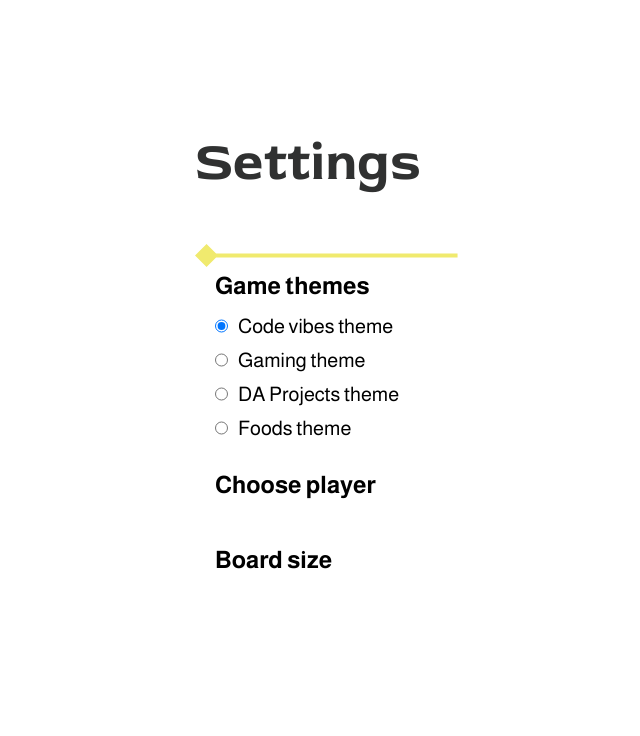
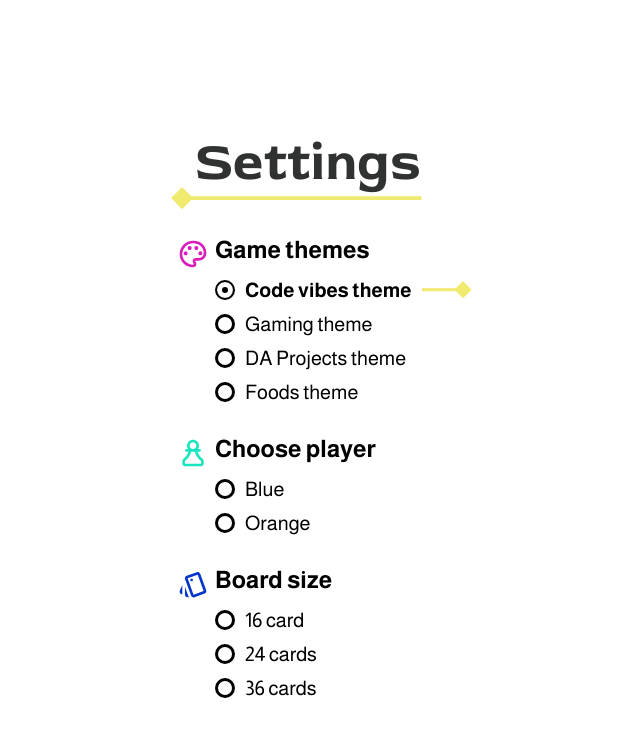
Before and after one commit to EugenLiske/memory_app, a website built with Vite: page index.html in a window 1280 px wide. Both pictures are taken after a click on the radio button "Code vibes theme". Shown: the whole page, without its empty margins (1-641 px from the left). Built offline with nearby package versions, Linux system fonts and the light colour scheme.

Commit message:
settings options and hover effect added

```diff
--- a/index.html
+++ b/index.html
@@ -11,7 +11,7 @@
 <main class="settings-screen">
     <div class="settings-screen__title-wrapper">
         <h1 class="settings-screen__title">Settings</h1>
-        <img src="./assets/settings-screen/headline_decoration.svg" alt="">
+        <img class="settings-screen__title-decoration" src="./assets/settings-screen/headline_decoration.svg" alt="">
     </div>
 
     <div class="settings-screen__content">
@@ -19,41 +19,77 @@
             <fieldset class="settings-screen__group">
                 <legend class="settings-screen__group-title">
                     Game themes
+                    <img class="settings-screen__group-title-icon" src="./public/assets/settings-screen/icon-game-themes.svg" alt="">
                 </legend>
 
                 <div class="setting-option">
-                    <input class="setting-option__input" id="codeVibesTheme" type="radio"/>
+                    <input class="setting-option__input" id="codeVibesTheme" type="radio" name="theme"/>
                     <label class="setting-option__label" for="codeVibesTheme">Code vibes theme</label>
+                    <img class="setting-option__decoration" src="./public/assets/settings-screen/setting-option-selector.svg" alt="">
                 </div>
 
                 <div class="setting-option">
-                    <input class="setting-option__input" id="gamingTheme" type="radio"/>
+                    <input class="setting-option__input" id="gamingTheme" type="radio" name="theme"/>
                     <label class="setting-option__label" for="gamingTheme">Gaming theme</label>
+                    <img class="setting-option__decoration" src="./public/assets/settings-screen/setting-option-selector.svg" alt="">
                 </div>
 
                 <div class="setting-option">
-                    <input class="setting-option__input" id="DAProjectsTheme" type="radio"/>
+                    <input class="setting-option__input" id="DAProjectsTheme" type="radio" name="theme"/>
                     <label class="setting-option__label" for="DAProjectsTheme">DA Projects theme</label>
+                    <img class="setting-option__decoration" src="./public/assets/settings-screen/setting-option-selector.svg" alt="">
                 </div>
 
                 <div class="setting-option">
-                    <input class="setting-option__input" id="foodsTheme" type="radio"/>
+                    <input class="setting-option__input" id="foodsTheme" type="radio" name="theme"/>
                     <label class="setting-option__label" for="foodsTheme">Foods theme</label>
+                    <img class="setting-option__decoration" src="./public/assets/settings-screen/setting-option-selector.svg" alt="">
                 </div>
             </fieldset>
 
             <fieldset class="settings-screen__group">
                 <legend class="settings-screen__group-title">
                     Choose player
+                    <img class="settings-screen__group-title-icon" src="./public/assets/settings-screen/icon-choose-player.svg" alt="">
                 </legend>
+
+                <div class="setting-option">
+                    <input class="setting-option__input" id="bluePlayer" type="radio" name="player"/>
+                    <label class="setting-option__label" for="bluePlayer">Blue</label>
+                    <img class="setting-option__decoration" src="./public/assets/settings-screen/setting-option-selector.svg" alt="">
+                </div>
+
+                <div class="setting-option">
+                    <input class="setting-option__input" id="orangePlayer" type="radio" name="player"/>
+                    <label class="setting-option__label" for="orangePlayer">Orange</label>
+                    <img class="setting-option__decoration" src="./public/assets/settings-screen/setting-option-selector.svg" alt="">
+                </div>
 
             </fieldset>
 
             <fieldset class="settings-screen__group">
                 <legend class="settings-screen__group-title">
                     Board size
+                    <img class="settings-screen__group-title-icon" src="./public/assets/settings-screen/icon-board-size.svg" alt="">
                 </legend>
 
+                <div class="setting-option">
+                    <input class="setting-option__input" id="board16" type="radio" name="board-size" value="16"/>
+                    <label class="setting-option__label" for="board16">16 card</label>
+                    <img class="setting-option__decoration" src="./public/assets/settings-screen/setting-option-selector.svg" alt="">
+                </div>
+
+                <div class="setting-option">
+                    <input class="setting-option__input" id="board24" type="radio" name="board-size" value="24"/>
+                    <label class="setting-option__label" for="board24">24 cards</label>
+                    <img class="setting-option__decoration" src="./public/assets/settings-screen/setting-option-selector.svg" alt="">
+                </div>
+
+                <div class="setting-option">
+                    <input class="setting-option__input" id="board36" type="radio" name="board-size" value="36"/>
+                    <label class="setting-option__label" for="board36">36 cards</label>
+                    <img class="setting-option__decoration" src="./public/assets/settings-screen/setting-option-selector.svg" alt="">
+                </div>
             </fieldset>
         </form>
 
--- a/src/styles/components/_setting-option.scss
+++ b/src/styles/components/_setting-option.scss
@@ -1,13 +1,76 @@
 .setting-option {
+    position: relative;
+    height: 22px;
+
     display: flex;
+    align-items: center;
     gap: 10px;
 
+    width: fit-content;
+
+    cursor: pointer;
+
     &__input {
+        appearance: none;
 
+        width: 20px;
+        height: 20px;
+
+        border: 3px solid black;
+        border-radius: 50%;
+
+        cursor: pointer;
     }
 
     &__label {
         font-size: 20px;
         font-weight: 400;
+
+        cursor: pointer;
+    }
+
+    &__decoration {
+        position: absolute;
+
+        left: 100%;
+        margin-left: 10px;
+
+        display: none;
+    }
+
+    &:hover {
+        .setting-option__label {
+            font-weight: 700;
+        }
+
+        .setting-option__input {
+            border-width: 2px;
+
+            box-shadow:
+                inset 0 0 0 5px white,
+                inset 0 0 0 10px black;
+        }
+
+        .setting-option__decoration {
+            display: block;
+        }
+    }
+
+    &:has(.setting-option__input:checked) {
+        .setting-option__label {
+            font-weight: 700;
+        }
+
+        .setting-option__input {
+            border-width: 2px;
+
+            box-shadow:
+                inset 0 0 0 5px white,
+                inset 0 0 0 10px currentColor;
+        }
+
+        .setting-option__decoration {
+            display: block;
+        }
     }
 }
--- a/src/styles/pages/_settings-screen.scss
+++ b/src/styles/pages/_settings-screen.scss
@@ -5,13 +5,24 @@
 
     padding: 128px 196px;
 
+    &__title-wrapper {
+        position: relative;
+        margin-bottom: 40px;
+    }
+
     &__title {
         font-family: 'Red Rose';
         font-size: 54px;
         font-weight: 700;
         color: variables.$color-text-dark;
+    }
 
-        margin-bottom: 48px;
+    &__title-decoration {
+        position: absolute;
+        left: -24px;
+        bottom: -14px;
+
+        width: 251px;
     }
 
     &__content {
@@ -41,4 +52,10 @@
 
         margin-bottom: 16px;
     }
+
+    &__group-title-icon {
+        position: absolute;
+        top: 2px;
+        left: -38px;
+    }
 }
```
